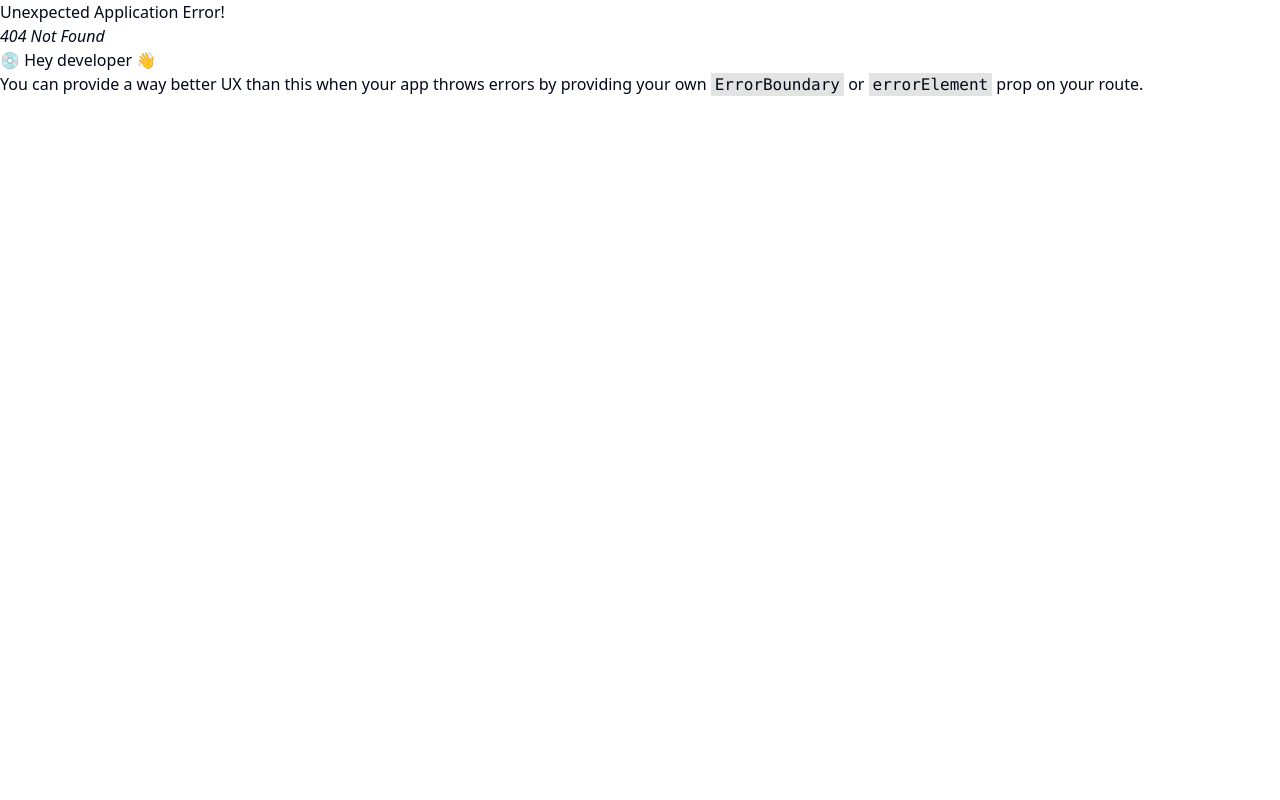
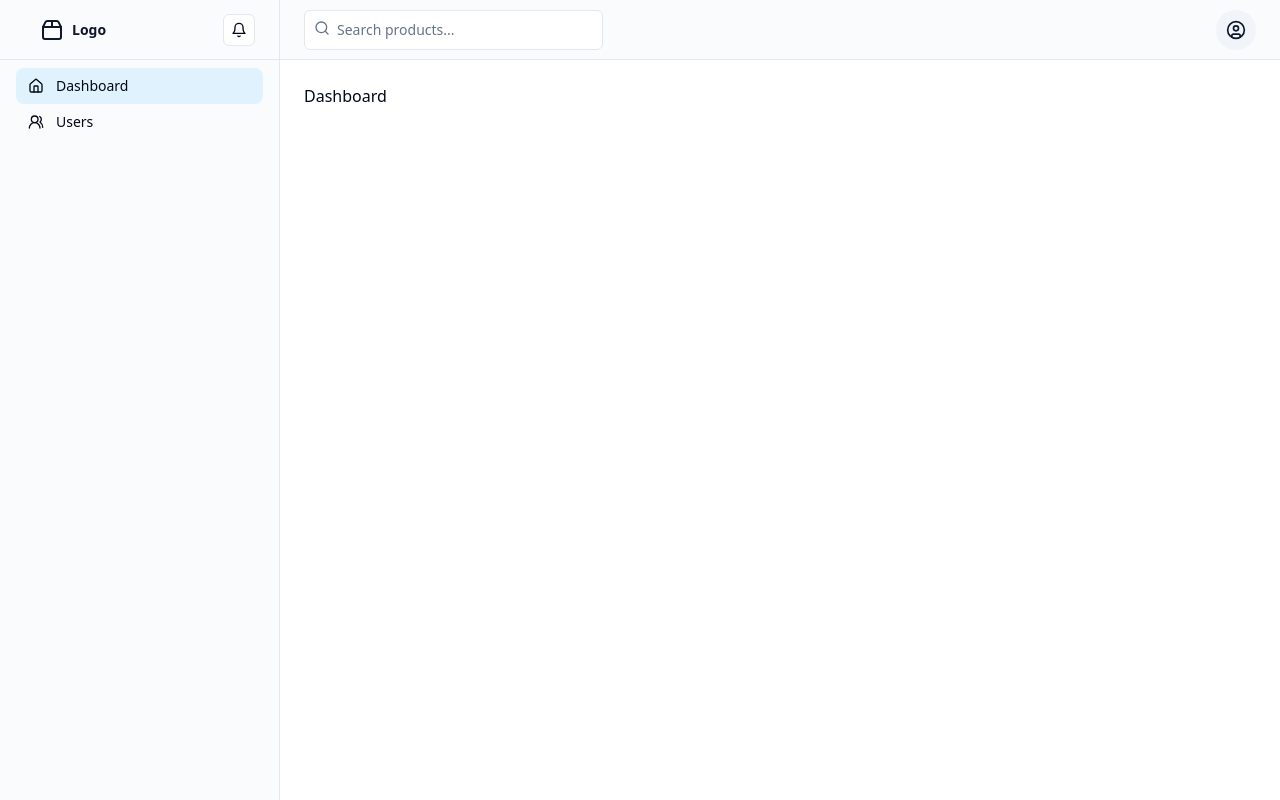
Before and after one commit to emertola/employee-util-tracker-react-ui, a React (Vite) app: page /app/dashboard in a window 1280 px wide. Before the commit this address had no page. Built offline with nearby package versions, Linux system fonts and the light colour scheme.

Commit message:
feat: routings (wip)

```diff
--- a/src/BaseLayout.tsx
+++ b/src/BaseLayout.tsx
@@ -28,8 +28,13 @@ import {
 import { Input } from '@/components/ui/input';
 import { Sheet, SheetContent, SheetTrigger } from '@/components/ui/sheet';
 import { FC } from 'react';
+import { NavLink, Outlet } from 'react-router-dom';
 
 const BaseLayout: FC = () => {
+  const classNames = (...classes: string[]) => {
+    return classes.filter(Boolean).join(' ');
+  };
+
   return (
     <div className="grid min-h-screen w-full md:grid-cols-[220px_1fr] lg:grid-cols-[280px_1fr]">
       <div className="hidden border-r bg-muted/40 md:block">
@@ -48,18 +53,28 @@ const BaseLayout: FC = () => {
           </div>
           <div className="flex-1">
             <nav className="grid items-start px-2 text-sm font-medium lg:px-4">
-              <Button
-                variant="link"
-                className="flex items-center justify-start gap-3 rounded-lg px-3 py-2 transition-all hover:text-primary hover:no-underline hover:bg-slate-200">
+              <NavLink
+                to="./dashboard"
+                className={({ isActive }) =>
+                  classNames(
+                    'flex items-center justify-start gap-3 rounded-lg px-3 py-2 transition-all hover:text-primary hover:no-underline hover:bg-slate-200',
+                    isActive ? 'bg-sky-100' : ''
+                  )
+                }>
                 <Home className="h-4 w-4" />
                 Dashboard
-              </Button>
-              <Button
-                variant="link"
-                className="flex items-center justify-start gap-3 rounded-lg px-3 py-2 transition-all hover:text-primary hover:no-underline hover:bg-slate-200">
+              </NavLink>
+              <NavLink
+                to="./users"
+                className={({ isActive }) =>
+                  classNames(
+                    'flex items-center justify-start gap-3 rounded-lg px-3 py-2 transition-all hover:text-primary hover:no-underline hover:bg-slate-200',
+                    isActive ? 'bg-sky-100' : ''
+                  )
+                }>
                 <UsersRound className="h-4 w-4" />
                 Users
-              </Button>
+              </NavLink>
             </nav>
           </div>
         </div>
@@ -78,6 +93,7 @@ const BaseLayout: FC = () => {
             </SheetTrigger>
             <SheetContent side="left" className="flex flex-col">
               <nav className="grid gap-2 text-lg font-medium">
+                <NavLink to="/" />
                 <Button
                   variant="link"
                   className="flex items-center gap-2 text-lg font-semibold hover:no-underline">
@@ -146,7 +162,7 @@ const BaseLayout: FC = () => {
         </header>
         <main className="flex flex-1 flex-col gap-4 p-4 lg:gap-6 lg:p-6">
           <div className="flex items-center">
-            <h1 className="text-lg font-semibold md:text-2xl">Content here</h1>
+            <Outlet />
           </div>
         </main>
       </div>
--- /dev/null
+++ b/src/RootApp.tsx
@@ -0,0 +1,47 @@
+import { FC } from 'react';
+import {
+  Navigate,
+  RouterProvider,
+  createBrowserRouter,
+} from 'react-router-dom';
+import SignIn from './SignIn';
+import App from './App';
+
+const RootApp: FC = () => {
+  const router = createBrowserRouter([
+    {
+      path: '',
+      element: <Navigate to="/sign-in" replace />,
+    },
+    {
+      path: '/sign-in',
+      element: <SignIn />,
+    },
+    {
+      path: '/app',
+      element: <App />,
+      children: [
+        {
+          path: '',
+          element: <Navigate to="dashboard" replace />,
+        },
+        {
+          path: 'dashboard',
+          element: <h1>Dashboard</h1>,
+        },
+        {
+          path: 'users',
+          element: <h1>Users</h1>,
+        },
+        {
+          path: '*',
+          element: <h1>Not found</h1>,
+        },
+      ],
+    },
+  ]);
+
+  return <RouterProvider router={router} />;
+};
+
+export default RootApp;
--- a/src/main.tsx
+++ b/src/main.tsx
@@ -1,23 +1,10 @@
 import React from 'react';
 import ReactDOM from 'react-dom/client';
-import App from './App.tsx';
 import './index.css';
-import { RouterProvider, createBrowserRouter } from 'react-router-dom';
-import SignIn from './SignIn.tsx';
-
-const router = createBrowserRouter([
-  {
-    path: '',
-    element: <SignIn />,
-  },
-  {
-    path: 'app',
-    element: <App />,
-  },
-]);
+import RootApp from './RootApp.tsx';
 
 ReactDOM.createRoot(document.getElementById('root')!).render(
   <React.StrictMode>
-    <RouterProvider router={router} />
+    <RootApp />
   </React.StrictMode>
 );
```
